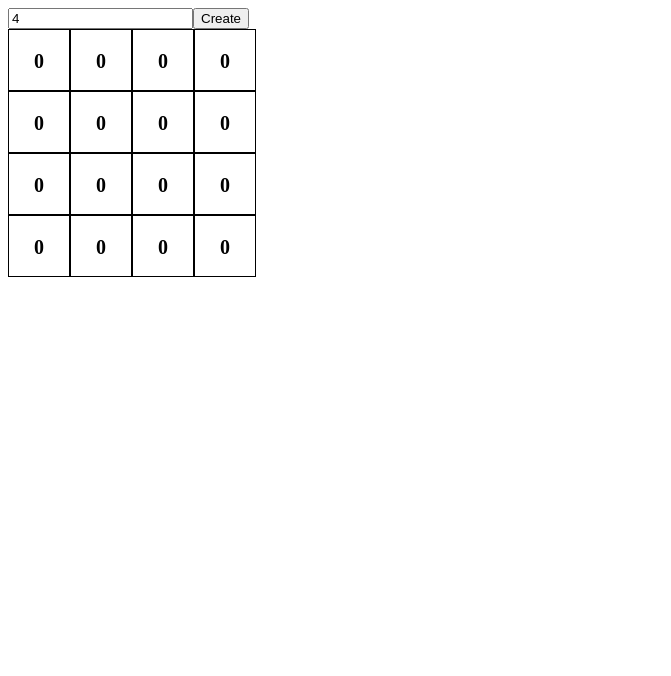
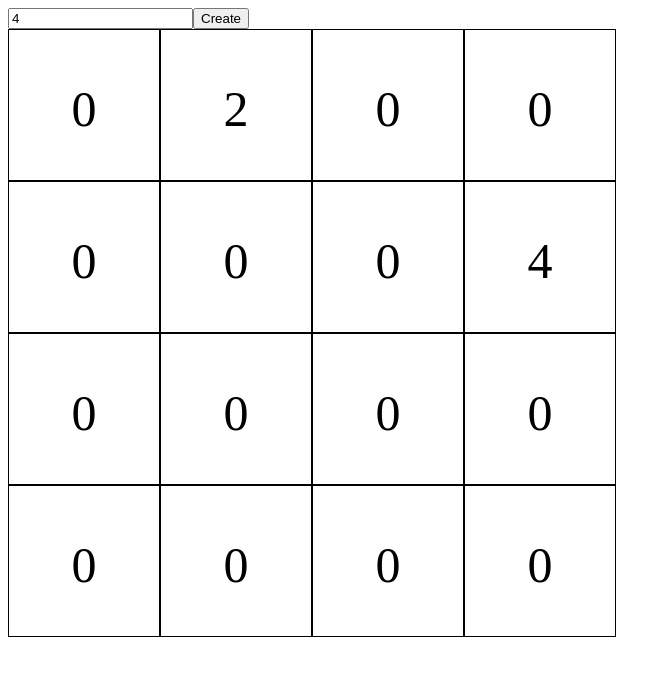
Before and after one commit to abhijeetwebdev/game-2048, an Angular app: page / in a window 1280 px wide. Shown: the top 676 px of the page, without its empty margins (0-671 px from the left). Built offline with nearby package versions, Linux system fonts and the light colour scheme.

Commit message:
add: fill random blocks to get started

```diff
--- a/src/app/app.component.ts
+++ b/src/app/app.component.ts
@@ -10,6 +10,7 @@ export class AppComponent implements OnInit {
   boardCreated = false;
   boardSize = 4;
   blocks: any[];
+  randomNums = [2, 4];
 
   constructor() {
     this.blocks = [];
@@ -24,7 +25,6 @@ export class AppComponent implements OnInit {
   }
 
   blocksCreate() {
-    // alert(this.boardSize);
     for (let i = 0; i < this.boardSize; i++) {
       this.blocks[i] = [];
       for (let j = 0; j < this.boardSize; j++) {
@@ -35,7 +35,27 @@ export class AppComponent implements OnInit {
   }
 
   boardDisplay() {
+    this.initialBlocks();
     this.boardCreated = true;
   }
 
+  initialBlocks() {
+    const block1 = this.blockSelectRandom();
+    this.blockFillRandomNum(block1[0], block1[1]);
+
+    const block2 = this.blockSelectRandom();
+    this.blockFillRandomNum(block2[0], block2[1]);
+  }
+
+  /**
+   * returns array [row, col] of block location
+   */
+  blockSelectRandom() {
+    return [Math.floor(Math.random() * ((this.boardSize - 1) - 0 + 1)) + 0, Math.floor(Math.random() * ((this.boardSize - 1) - 0 + 1)) + 0];
+  }
+
+  blockFillRandomNum(row, col) {
+    this.blocks[row][col] = this.randomNums[Math.floor(Math.random() * this.randomNums.length)];
+  }
+
 }
--- a/src/app/block/block.component.css
+++ b/src/app/block/block.component.css
@@ -1,10 +1,9 @@
 .block {
-  height: 20px;
-  width: 20px;
+  height: 50px;
+  width: 50px;
   border: 1px solid;
   display: inline-block;
-  font-size: 20px;
-  padding: 20px;
-  font-weight: bold;
+  font-size: 50px;
+  padding: 50px;
   text-align: center;
 }
```
